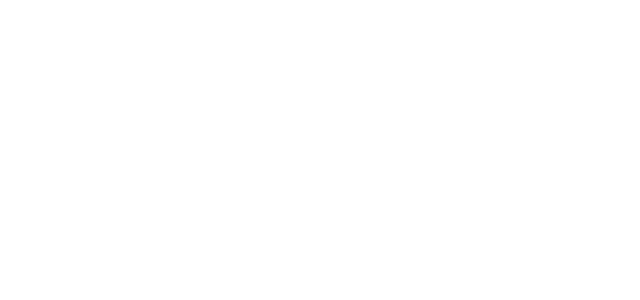
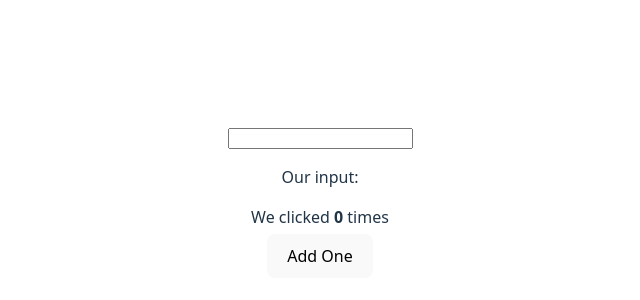
Before and after one commit to LysenkoDenys/react-learning, a React (Vite) app: page / in a window 1280 px wide. Shown: the part 196-496 px from the top of the page, without its empty margins (320-960 px from the left). Built offline with nearby package versions, Linux system fonts and the light colour scheme.

Commit message:
03 unit finished

```diff
--- a/src/App.tsx
+++ b/src/App.tsx
@@ -1,4 +1,6 @@
 import './App.css';
+import Counter from './components/Counter';
+import Form from './components/Form';
 import Header from './components/Header';
 import LoginForm from './components/LoginForm';
 import ParentComponent from './components/ParentComponent';
@@ -10,6 +12,8 @@
       <LoginForm />
       <h1>Props from Zero to Hero</h1>
       <ParentComponent /> */}
+      <Form />
+      <Counter />
     </>
   );
 }
--- a/src/components/Counter.tsx
+++ b/src/components/Counter.tsx
@@ -0,0 +1,23 @@
+import { useState } from 'react';
+
+const Counter: React.FC = () => {
+  const [count, setCount] = useState(0);
+  return (
+    <>
+      <div className="">
+        We clicked <b>{count}</b> times
+      </div>
+      <button
+        type="button"
+        className="button"
+        onClick={() => {
+          setCount(count + 1);
+        }}
+      >
+        Add One
+      </button>
+    </>
+  );
+};
+
+export default Counter;
--- a/src/components/Form.tsx
+++ b/src/components/Form.tsx
@@ -0,0 +1,21 @@
+import { useState, ChangeEvent } from 'react';
+
+const Form: React.FC = () => {
+  const [inputValue, setInputValue] = useState('');
+
+  const handleChange = (event: ChangeEvent<HTMLInputElement>) => {
+    setInputValue(event.target.value);
+  };
+  return (
+    <>
+      <form>
+        <input type="text" value={inputValue} onChange={handleChange} />
+        <p>
+          Our input: <b style={{ color: 'red' }}>{inputValue}</b>
+        </p>
+      </form>
+    </>
+  );
+};
+
+export default Form;
```
